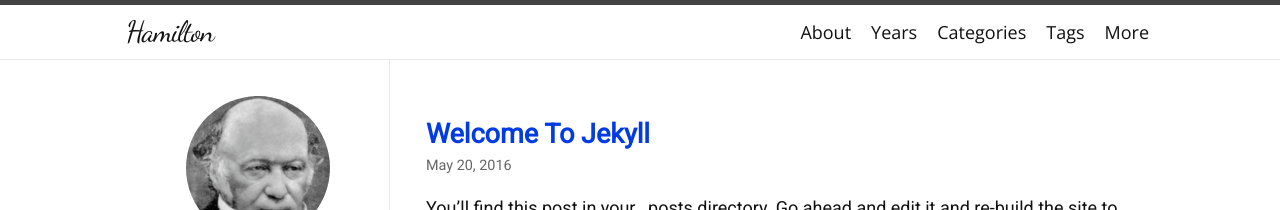
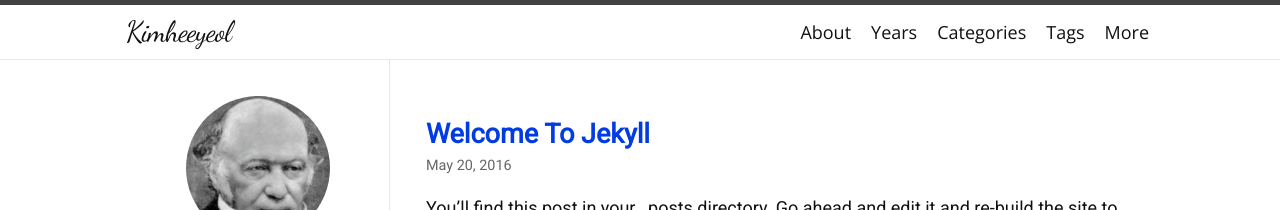
Before and after one commit to zivong/jekyll-theme-hamilton, a Jekyll site: the page built from index.html, in a window 1280 px wide. Shown: the top 210 px of the page. Built offline with Jekyll 4.4.1, drawn with Linux system fonts in a browser that asks for light colours; nearby versions of some CDN libraries; some web fonts are replaced; the list of posts is cut into pages by our own code.

Commit message:
Update _config.yml

```diff
--- a/_config.yml
+++ b/_config.yml
@@ -1,4 +1,4 @@
-title: Hamilton
+title: Kimheeyeol
 description: A minimal and beautiful Jekyll theme best for writing and note-taking.
 author: Shangzhi Huang
 avatar: /logo.png
```
